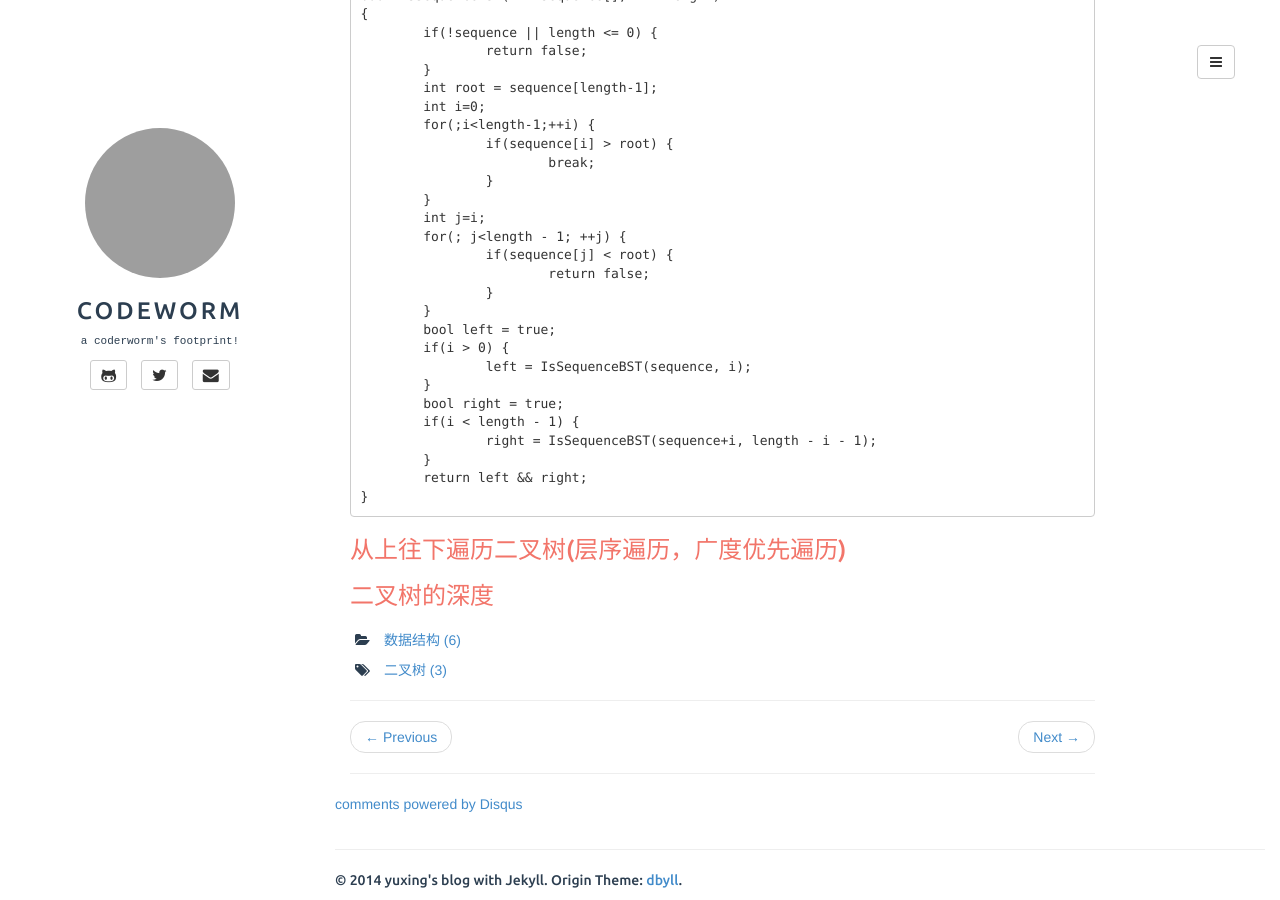
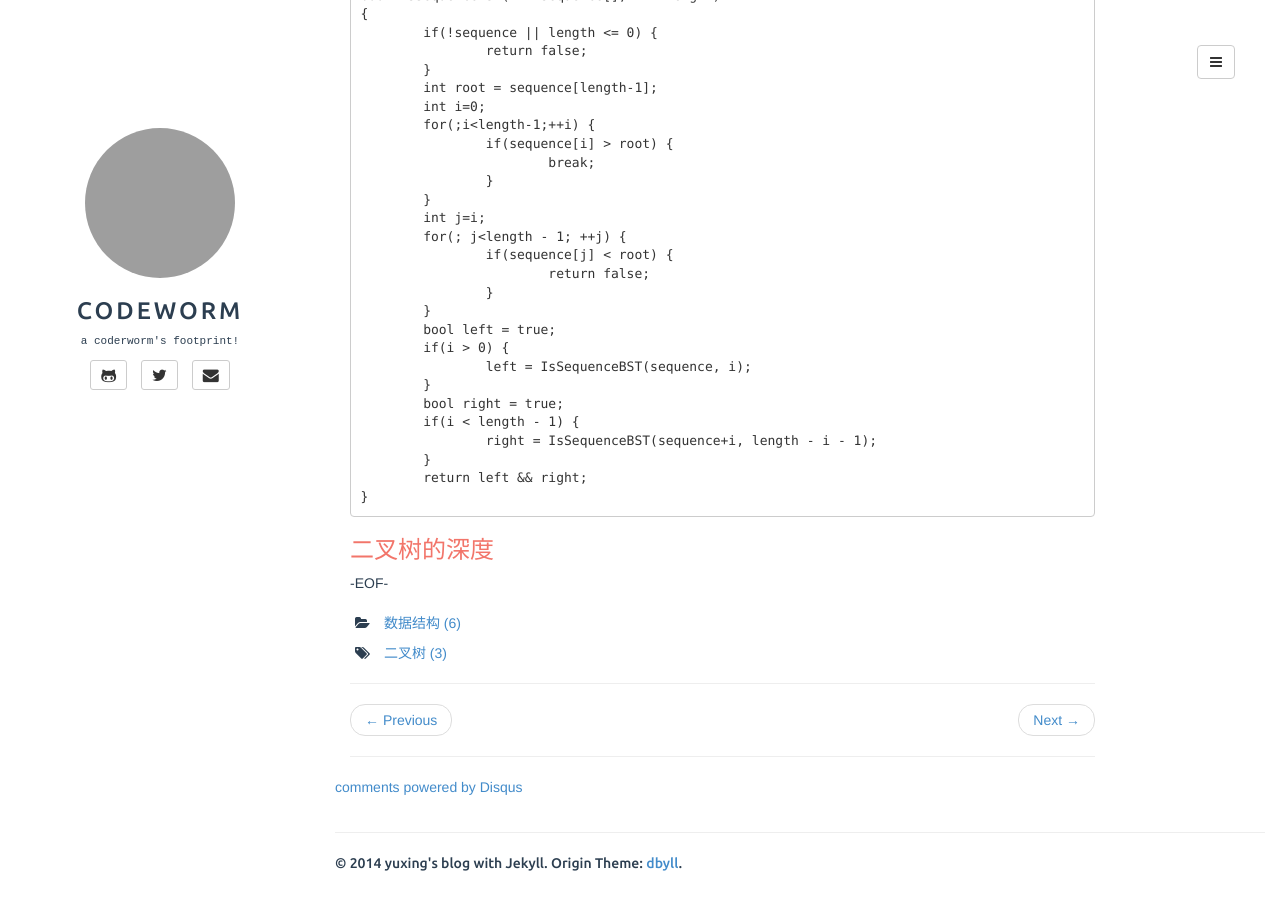
Before and after one commit to yuxingfirst/blog, a Jekyll site: the page built from _posts/algo-datastructure/2014-02-12-interview-topic-100.md, in a window 1280 px wide and 900 px high, scrolled down 2435 px. Built offline with Jekyll 4.4.1, drawn with Linux system fonts in a browser that asks for light colours; comment, search, counter and statistics services are not loaded; grey boxes are pictures that could not be loaded.

Commit message:
modify content

```diff
--- a/_posts/algo-datastructure/2014-02-12-interview-topic-100.md
+++ b/_posts/algo-datastructure/2014-02-12-interview-topic-100.md
@@ -142,6 +142,6 @@ true，否则返回false。例如输入5、7、6、9、11、10、8，由于这
 		return left && right;
 	}
 
-###从上往下遍历二叉树(层序遍历，广度优先遍历)
+###二叉树的深度
 
-###二叉树的深度
+-EOF-
```
